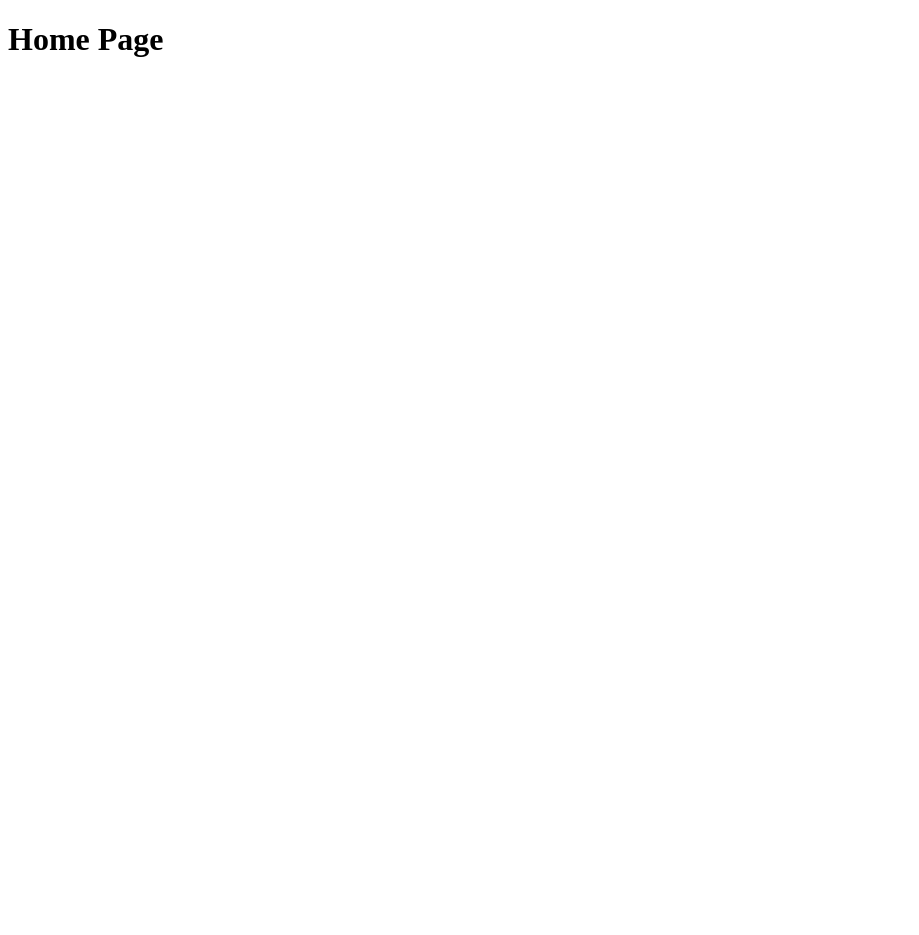
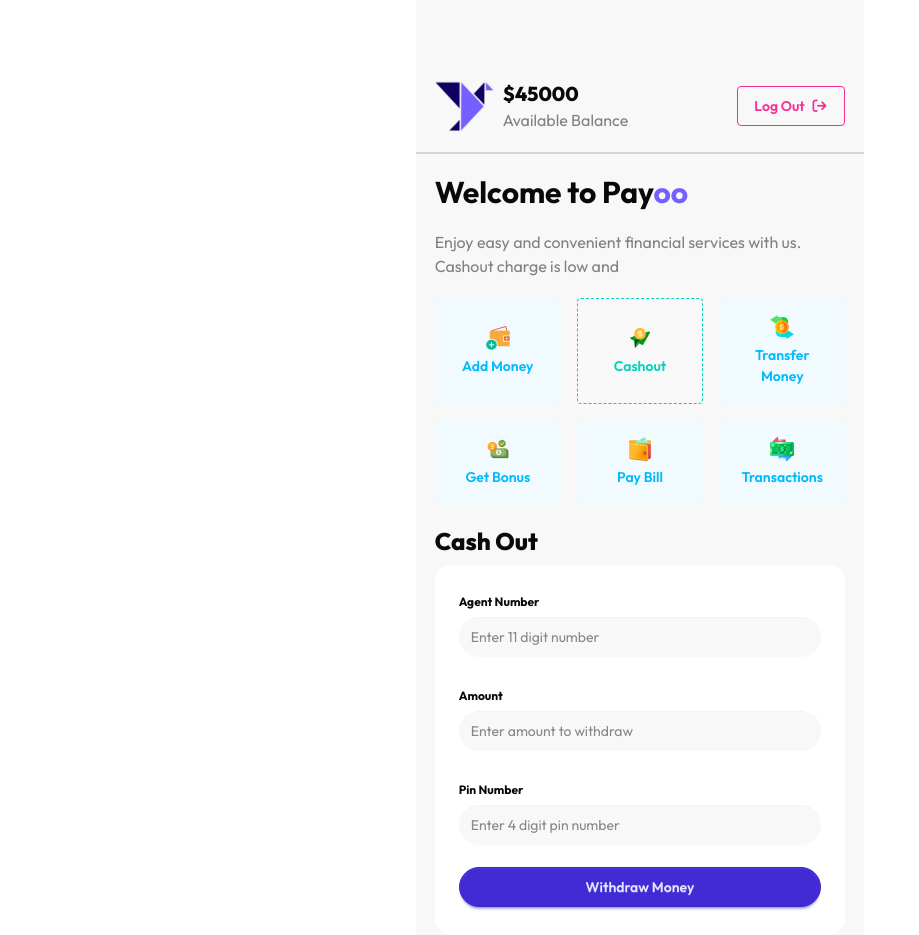
Before and after one commit to sheikhzim2004-del/payoo-code, a plain HTML site: page home.html in a window 1280 px wide. Shown: the whole page, without its empty margins (0-919 px from the left). Before the commit the page ends 800 px from the top, so only its background shows below. Drawn offline with nearby package versions, Linux system fonts and the light colour scheme.

Commit message:
cashout page complete with interective

```diff
--- a/home.html
+++ b/home.html
@@ -1,12 +1,118 @@
 <!DOCTYPE html>
 <html lang="en">
+
 <head>
     <meta charset="UTF-8">
     <meta name="viewport" content="width=device-width, initial-scale=1.0">
-    <title>Home | page </title>
+    <title>Payoo | Login </title>
+
+    <!-- tailwind + daysiUi -->
+    <link href="https://cdn.jsdelivr.net/npm/daisyui@5" rel="stylesheet" type="text/css" />
+    <script src="https://cdn.jsdelivr.net/npm/@tailwindcss/browser@4"></script>
+
+    <!-- font -->
+    <link rel="preconnect" href="https://fonts.googleapis.com">
+    <link rel="preconnect" href="https://fonts.gstatic.com" crossorigin>
+    <link href="https://fonts.googleapis.com/css2?family=Outfit:wght@100..900&display=swap" rel="stylesheet">
+
+    <!-- icon -->
+    <link rel="stylesheet" href="https://cdnjs.cloudflare.com/ajax/libs/font-awesome/7.0.1/css/all.min.css"
+        integrity="sha512-2SwdPD6INVrV/lHTZbO2nodKhrnDdJK9/kg2XD1r9uGqPo1cUbujc+IYdlYdEErWNu69gVcYgdxlmVmzTWnetw=="
+        crossorigin="anonymous" referrerpolicy="no-referrer" />
+
+    <style>
+        * {
+            font-family: "Outfit", sans-serif;
+        }
+    </style>
 </head>
-<body>
-    <h1>Home Page</h1>
 
+<body class="min-h-screen max-w-md bg-base-200 mx-auto">
+
+    <!-- header section -->
+    <header class="border-b-2 border-gray-300 pt-20 pb-5 sticky top-0 bg-base-200 z-10">
+        <section class=" w-11/12 mx-auto flex justify-between items-center">
+            <dev class="left flex space-x-2">
+                <img src="./assets/logo.png" alt="" class="max-w-[60px]">
+                <div>
+                    <h1 class="text-xl font-extrabold text-neutral">$<span id="balance">45000</span></h1>
+                    <p class="text-neutral/50">Available Balance</p>
+                </div>
+            </dev>
+            <dev class="right">
+                <button class="btn btn btn-outline btn-secondary">Log Out<i
+                        class="fa-solid fa-arrow-right-from-bracket"></i></button>
+            </dev>
+        </section>
+    </header>
+
+    <!-- wellcome section -->
+    <section class="w-11/12 mx-auto my-[20px] space-y-5">
+        <h1 class="text-neutral text-3xl font-bold">Welcome to Pay<span class="text-[#7460FF]">oo</span></h1>
+        <p class="text-neutral/50">Enjoy easy and convenient financial services with us. Cashout charge is low and</p>
+
+        <div class="grid grid-cols-3 gap-4">
+            <button class="btn flex-col h-full py-4 btn-info btn-soft">
+                <img src="./assets/opt-1.png" alt="">
+                <p>Add Money</p>
+            </button>
+            <button class="btn flex-col h-full py-4 btn-accent btn-dash">
+                <img src="./assets/opt-2.png" alt="">
+                <p>Cashout</p>
+            </button>
+            <button class="btn flex-col h-full py-4 btn-info btn-soft">
+                <img src="./assets/opt-3.png" alt="">
+                <p>Transfer Money</p>
+            </button>
+            <button class="btn flex-col h-full py-4 btn-info btn-soft">
+                <img src="./assets/opt-4.png" alt="">
+                <p>Get Bonus</p>
+            </button>
+            <button class="btn flex-col h-full py-4 btn-info btn-soft">
+                <img src="./assets/opt-5.png" alt="">
+                <p>Pay Bill</p>
+            </button>
+            <button class="btn flex-col h-full py-4 btn-info btn-soft">
+                <img src="./assets/opt-6.png" alt="">
+                <p>Transactions</p>
+            </button>
+        </div>
+    </section>
+
+    <!-- cashout section -->
+    <section class="w-11/12 mx-auto space-y-2">
+        <h1 class="text-2xl font-extrabold text-neutral">Cash Out</h1>
+        <div class="form">
+            <div class="card bg-base-100 w-full mx-auto rounded-2xl">
+                <div class="card-body">
+                    <fieldset class="fieldset">
+
+                        <label class="label text-neutral font-bold">Agent Number</label>
+                        <input id="cashout-number" maxlength="11" minlength="11" type="text"
+                            class="input rounded-full bg-base-200 border-none w-full"
+                            placeholder="Enter 11 digit number" />
+                        <br>
+                        <label class="label font-bold text-neutral">Amount</label>
+                        <input id="cashout-amount" type="text"
+                            class="input rounded-full bg-base-200 border-none w-full"
+                            placeholder="Enter amount to withdraw" />
+                        <br>
+                        <label class="label font-bold text-neutral">Pin Number</label>
+                        <input id="cashout-pin" maxlength="4" minlength="4" type="password"
+                            class="input rounded-full bg-base-200 border-none w-full"
+                            placeholder="Enter 4 digit pin number" />
+
+                        <!-- btn -->
+                        <button id="cashout-btn" class="btn btn-primary mt-4 rounded-full">Withdraw Money</button>
+                    </fieldset>
+                </div>
+            </div>
+        </div>
+    </section>
+
+
+    <script src="./script/machine.js"></script>
+    <script src="./script/cashout.js"></script>
 </body>
+
 </html>
--- /dev/null
+++ b/script/cashout.js
@@ -0,0 +1,84 @@
+document.getElementById('cashout-btn').addEventListener('click', function(){
+
+    //1. get the agent number and validity
+    const cashoutNumber = getValueFromInput('cashout-number');
+    console.log(cashoutNumber);
+    if(cashoutNumber.length != 11){
+        alert('Agent Number is Invalid');
+        return;
+    }
+
+    //2. get the amount validate, convert to number
+    const cashoutAmount = getValueFromInput('cashout-amount');
+    console.log(cashoutAmount);
+
+    //3. get the current number validate, convert to number
+    const balanceElement = document.getElementById('balance');
+    const balance = balanceElement.innerText;
+    console.log(balance);
+
+    //4. calculate new balence
+    const newBalance = Number(balance) - Number(cashoutAmount);
+    console.log(newBalance);
+    if(newBalance < 0){
+        alert('You have not sufficient balance')
+        return;
+    }
+
+    //5. get the pin and verify
+    const cashoutPin = getValueFromInput('cashout-pin');
+    if(cashoutPin === '1234'){
+        alert('Cashout successfully');
+        balanceElement.innerText = newBalance;
+    }
+    else{
+        alert('Invalid Pin')
+    }
+})
+
+
+
+
+
+// document.getElementById('cashout-btn').addEventListener('click', function () {
+//     //1. get the agent number and validity
+//     const cashoutNumberInput = document.getElementById('cashout-number');
+//     const cashoutNumber = cashoutNumberInput.value;
+//     console.log(cashoutNumber);
+//     if(cashoutNumber.length !== 11){
+//         alert('Invalid agent number');
+//         return;
+//     }
+
+//     //2. get the amount validate, convert to number
+//     const cashoutAmountInput = document.getElementById('cashout-amount');
+//     const cashoutAmount = cashoutAmountInput.value;
+//     console.log(cashoutAmount);
+
+//     //3. get the current number validate, convert to number
+//     const balanceElement = document.getElementById('balance');
+//     const balance = balanceElement.innerText;
+//     console.log(balance);
+
+//     //4. calculate new balence
+//     const newBalance = Number(balance) - Number(cashoutAmount);
+//     if(newBalance < 0){
+//         alert('You have not sufficience balance');
+//         return;
+//     }
+//     //5. get the pin and verify
+//     const cashoutPinInput = document.getElementById('cashout-pin');
+//     const cashoutPin = cashoutPinInput.value;
+//     if(cashoutPin === '1234'){
+//         //5.1 true:: show an alart > set balence
+//         alert('Cash Out Successfully');
+//         balanceElement.innerText = newBalance;
+//         console.log('new balance :', newBalance);
+//     }
+//     else{
+//         //5.2 false:: show an alart > return
+//         alert('Invalid Pin');
+//         return;
+//     }
+
+// })
--- /dev/null
+++ b/script/machine.js
@@ -0,0 +1,7 @@
+//machine id >== input value
+function getValueFromInput(id){
+    const input = document.getElementById(id);
+    const value = input.value;
+    console.log(id, value);
+    return value;
+}
```
Also changed, not shown: index.html (+1 -1 lines).
